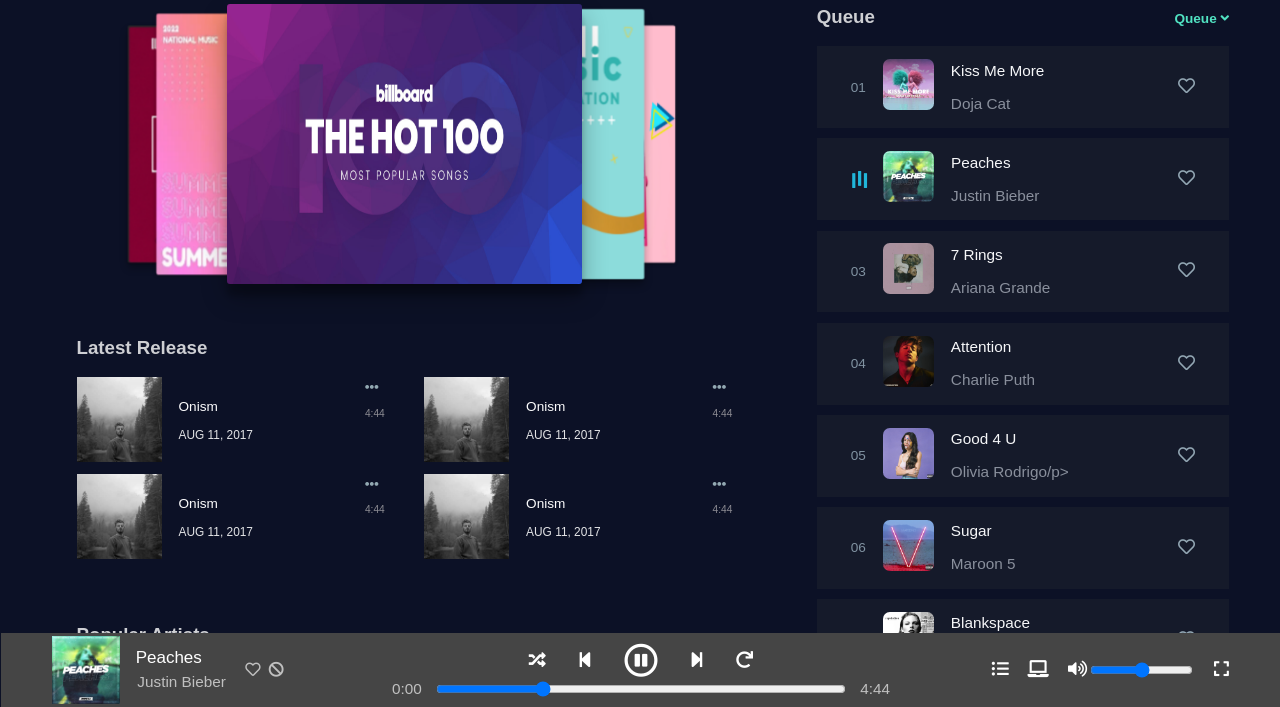
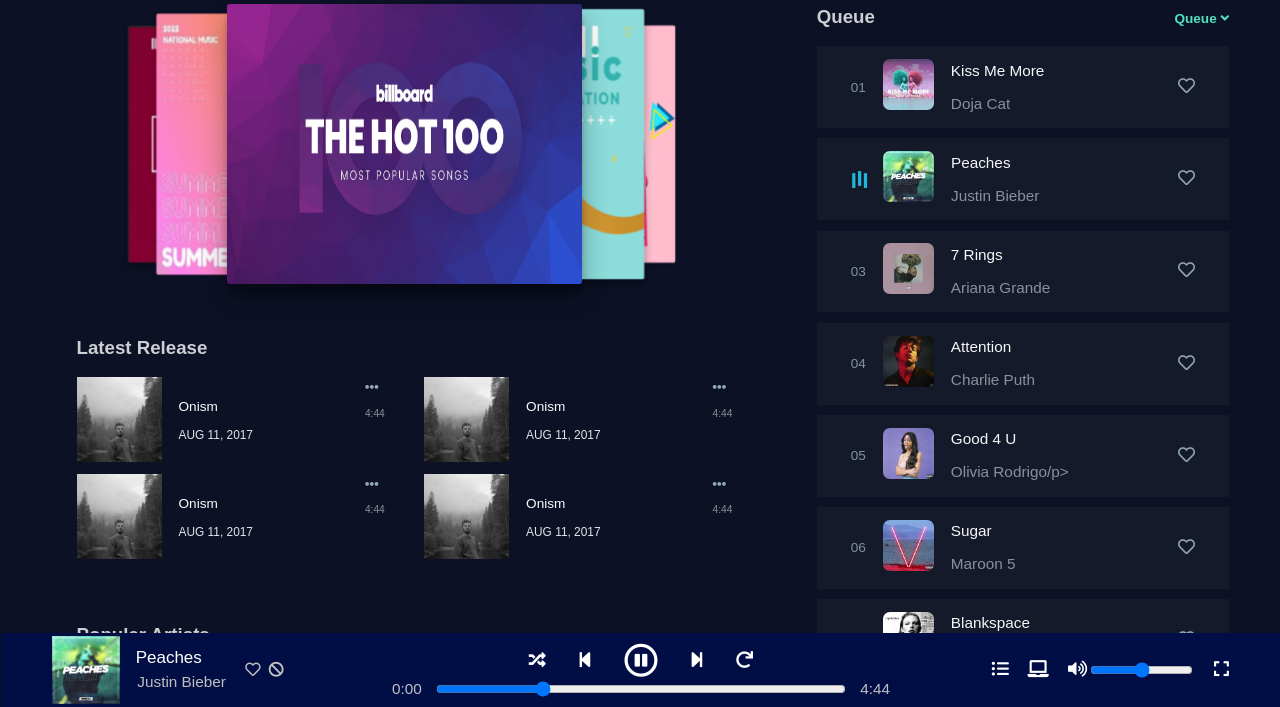
Before and after one commit to RoshanPaste/Music-Player-Frontend, a plain HTML site: page index.html in a window 1280 px wide. Shown: the part 93-800 px from the top of the page. Drawn offline with Linux system fonts and the light colour scheme.

Commit message:
Update style.css

```diff
--- a/assets/css/style.css
+++ b/assets/css/style.css
@@ -941,7 +941,7 @@ footer {
     position: fixed;
     bottom: 0px;
     width: 100%;
-    background-color: #454545;
+    background-color: #010e45;;
     display: flex;
     flex-direction: row;
     align-items: center;
```
